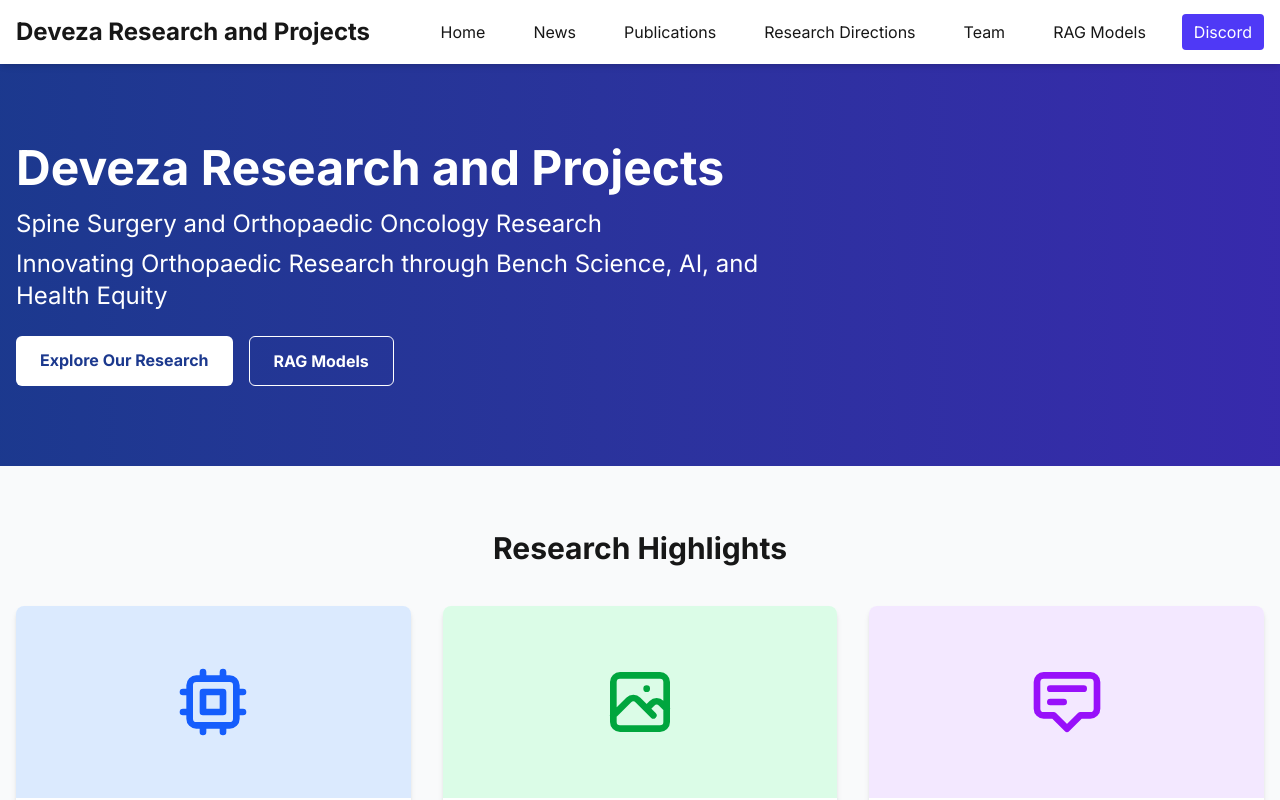
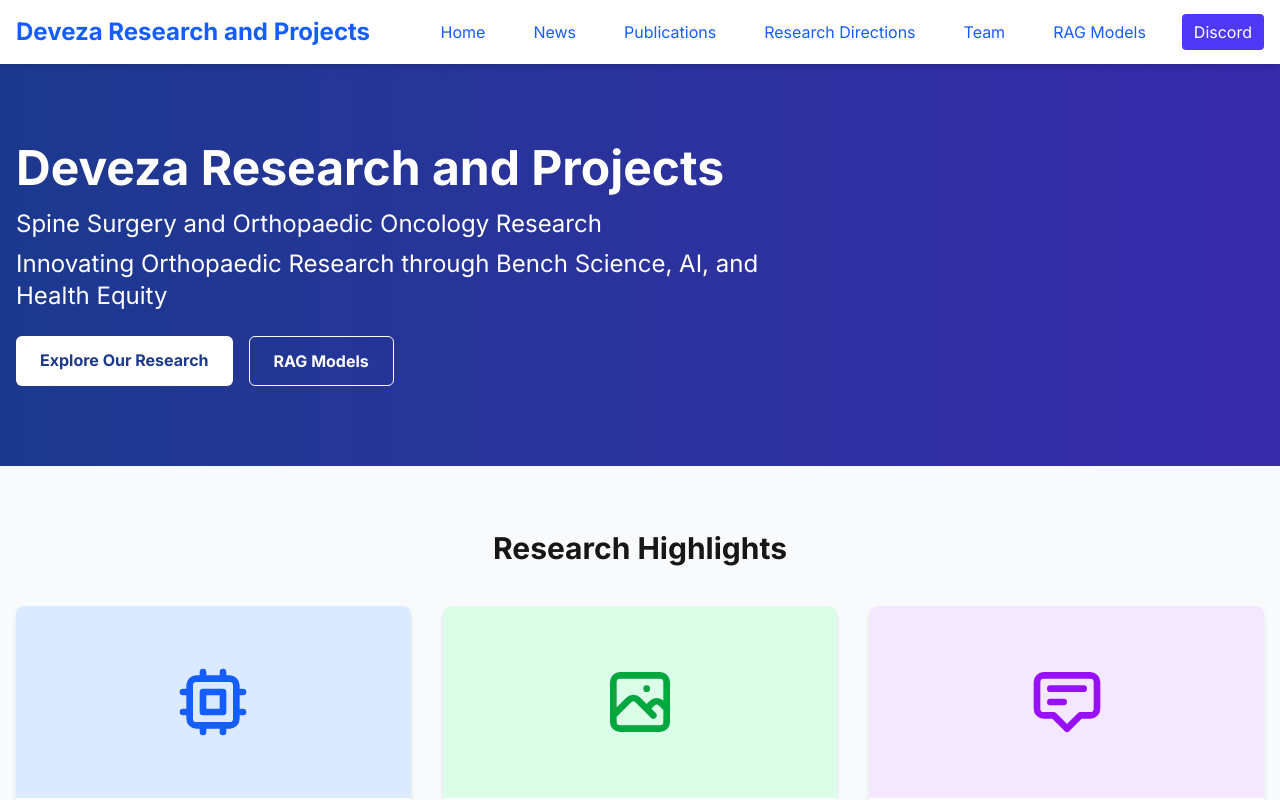
Before and after one commit to ldeveza/devezaresearch-website, a Next.js app: page / in a window 1280 px wide. Shown: the top 800 px of the page. Built offline with nearby package versions, Linux system fonts and the light colour scheme.

Commit message:
Update navigation and title text color to blue

```diff
--- a/src/components/layout/Header.tsx
+++ b/src/components/layout/Header.tsx
@@ -7,16 +7,16 @@
       <div className="container mx-auto px-4 py-4">
         <div className="flex flex-col md:flex-row justify-between items-center">
           <div className="logo mb-4 md:mb-0">
-            <Link href="/" className="text-2xl font-bold">Deveza Research and Projects</Link>
+            <Link href="/" className="text-2xl font-bold text-blue-600">Deveza Research and Projects</Link>
           </div>
           <nav>
             <ul className="flex flex-wrap justify-center gap-1 md:gap-6">
-              <li><Link href="/" className="px-3 py-2 hover:text-blue-600 transition-colors">Home</Link></li>
-              <li><Link href="/news" className="px-3 py-2 hover:text-blue-600 transition-colors">News</Link></li>
-              <li><Link href="/publications" className="px-3 py-2 hover:text-blue-600 transition-colors">Publications</Link></li>
-              <li><Link href="/research" className="px-3 py-2 hover:text-blue-600 transition-colors">Research Directions</Link></li>
-              <li><Link href="/team" className="px-3 py-2 hover:text-blue-600 transition-colors">Team</Link></li>
-              <li><Link href="/rag-models" className="px-3 py-2 hover:text-blue-600 transition-colors">RAG Models</Link></li>
+              <li><Link href="/" className="px-3 py-2 text-blue-600 hover:text-blue-800 transition-colors">Home</Link></li>
+              <li><Link href="/news" className="px-3 py-2 text-blue-600 hover:text-blue-800 transition-colors">News</Link></li>
+              <li><Link href="/publications" className="px-3 py-2 text-blue-600 hover:text-blue-800 transition-colors">Publications</Link></li>
+              <li><Link href="/research" className="px-3 py-2 text-blue-600 hover:text-blue-800 transition-colors">Research Directions</Link></li>
+              <li><Link href="/team" className="px-3 py-2 text-blue-600 hover:text-blue-800 transition-colors">Team</Link></li>
+              <li><Link href="/rag-models" className="px-3 py-2 text-blue-600 hover:text-blue-800 transition-colors">RAG Models</Link></li>
               <li>
                 <a
                   href="#"
```
